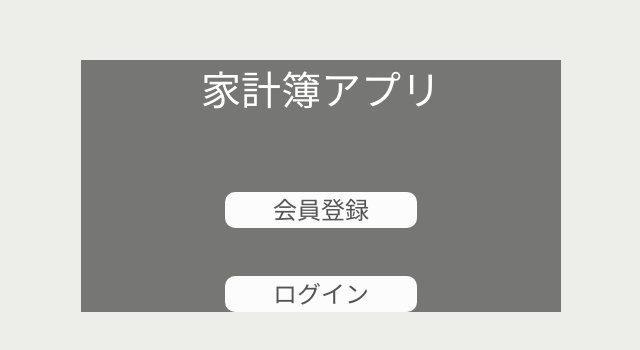
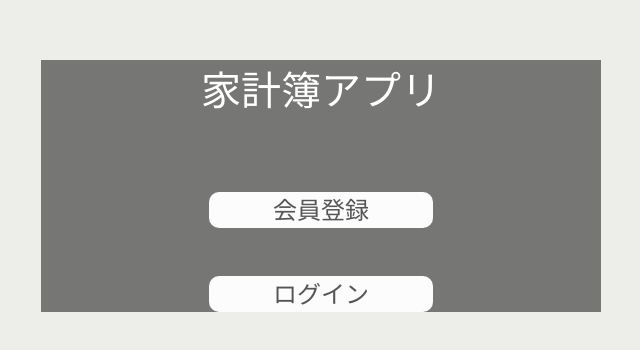
Before and after one commit to yusei-iwaki/kakei_track_front, a Next.js app: page / in a window 1280 px wide. Shown: the part 214-564 px from the top of the page, without its empty margins (319-959 px from the left). Built offline with nearby package versions, Linux system fonts and the light colour scheme.

Commit message:
fix:page_size

```diff
--- a/src/app/layout.module.scss
+++ b/src/app/layout.module.scss
@@ -1,7 +1,7 @@
 .main {
     background-color: #EDEDE9;
     & .container {
-        max-width: 600px;
+        max-width: 700px;
         min-height: 100vh;
         margin: 0 auto;
         color: #555555;
```
